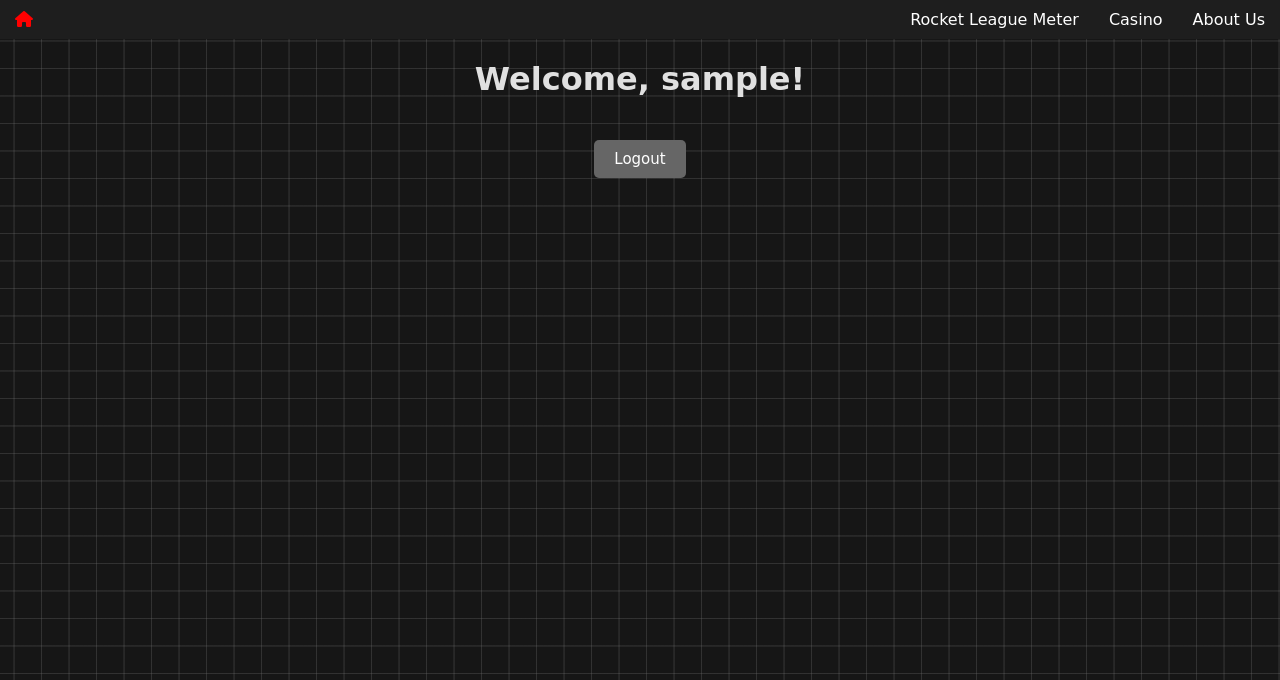
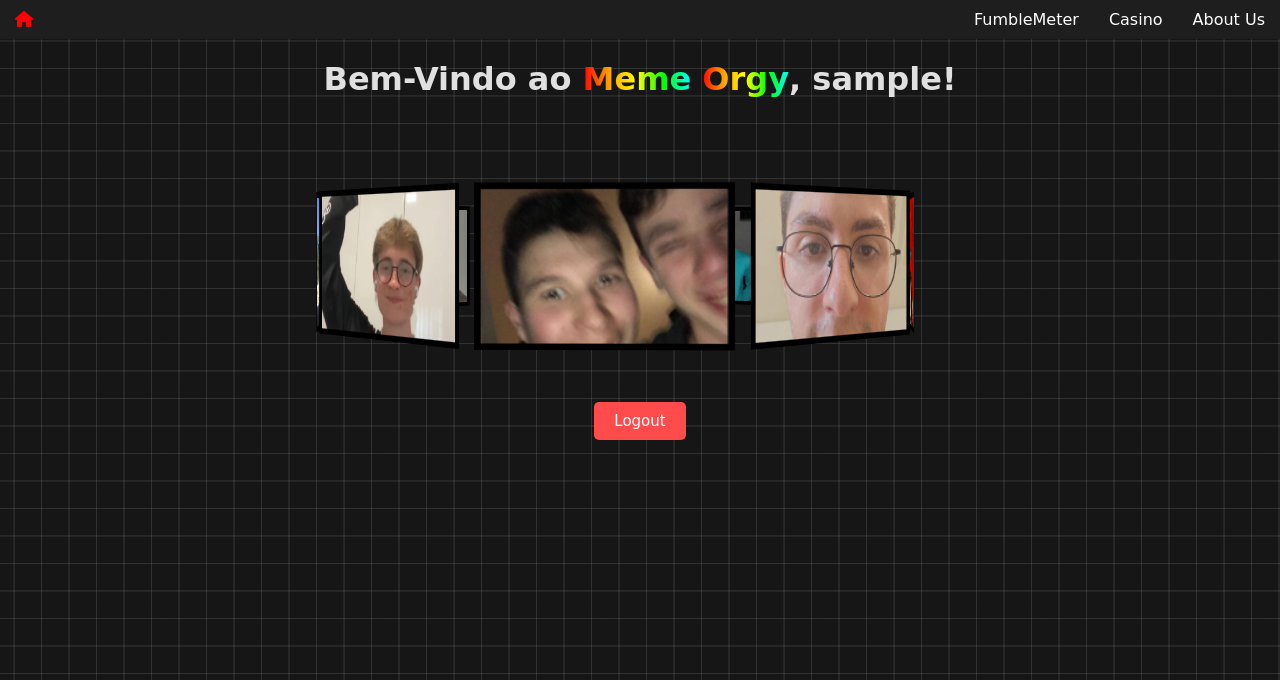
Before and after one commit to goncasfausto04/Website_Repo, a PHP site: page /homepage.php in a window 1280 px wide. Shown: the top 680 px of the page. Run offline with PHP 8.4, Linux system fonts and the light colour scheme; the visitor is signed in with stand-in values (Sample User, id 1).

Commit message:
megalomano

```diff
--- a/casino.php
+++ b/casino.php
@@ -54,7 +54,7 @@
                 <li><a href="homepage.php"><i class="fas fa-home"></i></a></li>
             </ul>
             <ul class="right">
-                <li><a href="fumblemeter.php">Rocket League Meter</a></li>
+                <li><a href="fumblemeter.php">FumbleMeter</a></li>
                 <li><a href="casino.php" class="active">Casino</a></li>
                 <li><a href="aboutus.php" id="about-us-link">About Us</a></li>
             </ul>
--- a/homepage.php
+++ b/homepage.php
@@ -1,9 +1,5 @@
 <?php
-
 include "session.php";
-
-// Retrieve the username from session
-$username = isset($_SESSION['username']) ? $_SESSION['username'] : 'User'; // Fallback to 'User'
 ?>
 
 <!DOCTYPE html>
@@ -19,9 +15,121 @@
     <style>
         /* Additional styles for the active link */
         .active-icon {
-            color: red;
-            /* Set the icon color to red */
+            color: red; /* Set the icon color to red */
         }
+
+        @import url(https://fonts.googleapis.com/css?family=Anaheim);
+
+
+        .container {
+    margin: 4% auto;
+    width: 210px; /* Adjust width to fit your design */
+    height: 140px; /* Adjust height to fit your design */
+    position: relative;
+    perspective: 1000px;
+}
+
+#carousel {
+    width: 100%;
+    height: 100%;
+    position: absolute;
+    transform-style: preserve-3d;
+    animation: rotation 20s infinite linear;
+}
+
+#carousel:active {
+    animation-play-state: paused;
+}
+
+#carousel figure {
+    display: block;
+    position: absolute;
+    width: 186px;
+    height: 116px;
+    left: 10px;
+    top: 10px;
+    overflow: hidden;
+    border: solid 5px black;
+}
+
+#carousel figure:nth-child(1) { transform: rotateY(0deg) translateZ(288px); }
+#carousel figure:nth-child(2) { transform: rotateY(40deg) translateZ(288px); }
+#carousel figure:nth-child(3) { transform: rotateY(80deg) translateZ(288px); }
+#carousel figure:nth-child(4) { transform: rotateY(120deg) translateZ(288px); }
+#carousel figure:nth-child(5) { transform: rotateY(160deg) translateZ(288px); }
+#carousel figure:nth-child(6) { transform: rotateY(200deg) translateZ(288px); }
+#carousel figure:nth-child(7) { transform: rotateY(240deg) translateZ(288px); }
+#carousel figure:nth-child(8) { transform: rotateY(280deg) translateZ(288px); }
+#carousel figure:nth-child(9) { transform: rotateY(320deg) translateZ(288px); }
+
+img {
+    width: 100%;
+    height: 100%;
+    object-fit: cover; /* Ensures the image fills the container without distortion */
+    cursor: pointer;
+    transition: all .5s ease;
+}
+
+img:hover {
+    transform: scale(1.2, 1.2);
+}
+
+@keyframes rotation {
+    from {
+        transform: rotateY(0deg);
+    }
+    to {
+        transform: rotateY(360deg);
+    }
+}
+
+
+/* Style for the logout button */
+.logout-btn {
+    display: block;
+    margin: 20px auto;
+    padding: 10px 20px;
+    background-color: #ff4b4b;
+    color: white;
+    border: none;
+    border-radius: 5px;
+    cursor: pointer;
+}
+
+.logout-btn:hover {
+    background-color: #ff1f1f;
+}
+
+
+        /* Style for the logout button */
+        .logout-btn {
+            display: block;
+            margin: 20px auto;
+            padding: 10px 20px;
+            background-color: #ff4b4b;
+            color: white;
+            border: none;
+            border-radius: 5px;
+            cursor: pointer;
+        }
+
+        .logout-btn:hover {
+            background-color: #ff1f1f;
+        }
+
+
+/* Import the Allison font from Google Fonts */
+@import url('https://fonts.googleapis.com/css2?family=Allison&display=swap');
+
+.rainbow-text {
+    font-family: 'Allison', cursive; /* Funky font */
+    background: linear-gradient(90deg, red, orange, yellow, lime, cyan);
+    -webkit-background-clip: text;
+    color: transparent;
+    font-weight: bold;
+}
+
+
     </style>
 </head>
 
@@ -29,32 +137,56 @@
     <header>
         <nav>
             <ul class="left">
-                <li><a href="homepage.php"
-                        class="<?php echo (basename($_SERVER['PHP_SELF']) == 'index.php') ? 'active' : ''; ?>">
-                        <i
-                            class="fas fa-home <?php echo (basename($_SERVER['PHP_SELF']) == 'homepage.php') ? 'active-icon' : ''; ?>"></i>
-                    </a></li>
+                <li>
+                    <a href="homepage.php" class="<?= (basename($_SERVER['PHP_SELF']) == 'homepage.php') ? 'active' : ''; ?>">
+                        <i class="fas fa-home <?= (basename($_SERVER['PHP_SELF']) == 'homepage.php') ? 'active-icon' : ''; ?>"></i>
+                    </a>
+                </li>
             </ul>
             <ul class="right">
-                <li><a href="fumblemeter.php">Rocket League Meter</a></li>
-                <li><a href="casino.php">Casino</a></li>
-                <li><a href="aboutus.php" id="about-us-link">About Us</a></li>
+                <li><a href="fumblemeter.php" class="<?= (basename($_SERVER['PHP_SELF']) == 'fumblemeter.php') ? 'active' : ''; ?>">FumbleMeter</a></li>
+                <li><a href="casino.php" class="<?= (basename($_SERVER['PHP_SELF']) == 'casino.php') ? 'active' : ''; ?>">Casino</a></li>
+                <li><a href="aboutus.php" id="about-us-link" class="<?= (basename($_SERVER['PHP_SELF']) == 'aboutus.php') ? 'active' : ''; ?>">About Us</a></li>
             </ul>
         </nav>
     </header>
 
-    <h1>Welcome, <?php echo htmlspecialchars($username); ?>!</h1> <!-- Display the username -->
-    <form action="logout.php" method="post">
-        <button type="submit">Logout</button>
-    </form>
+    <main>
+    <h1>Bem-Vindo ao <span class="rainbow-text">Meme</span> <span class="rainbow-text">Orgy</span>, <?= htmlspecialchars($username); ?>!</h1>
+    </main>
 
+  <div class="container">
+    <div id="carousel">
+      <figure><img src="images/faustino.jpg" alt=""></figure>
+      <figure><img src="images/correia.jpg" alt=""></figure>
+      <figure><img src="images/tomas.jpg" alt=""></figure>
+      <figure><img src="images/jesus.jpg" alt=""></figure>
+      <figure><img src="images/renato.jpg" alt=""></figure>
+      <figure><img src="images/mario.jpg" alt=""></figure>
+      <figure><img src="images/silva.jpg" alt=""></figure>
+      <figure><img src="images/govi.jpg" alt=""></figure>
+      <figure><img src="images/salmoes.jpg" alt=""></figure>
+    </div>
+  </div>
+
+    <form action="logout.php" method="post" onsubmit="return confirmLogout()">
+            <button type="submit" class="logout-btn">Logout</button>
+        </form>
     <footer>
+
         <div class="footer-content">
             <h>Meme Orgy</h>
             <p>&copy; 2023 Meme Orgy. All rights reserved.</p>
         </div>
     </footer>
 
+    <script>
+        function confirmLogout() {
+            return confirm("Are you sure you want to log out?");
+        }
+
+
+    </script>
 </body>
 
 </html>
--- a/session.php
+++ b/session.php
@@ -8,4 +8,8 @@
     header("Location: index.html");
     exit();
 }
+
+
+// Retrieve the username from session
+$username = isset($_SESSION['username']) ? $_SESSION['username'] : 'User'; // Fallback to 'User'
 ?>
--- a/template.css
+++ b/template.css
@@ -103,21 +101,21 @@
   border-radius: 5px;
   border: none;
   cursor: pointer;
-  transition: background-color 0.3s; /* Smooth transition for hover effect */
+  transition: background-color 0.3s;
   font-family: "Comic Sans MS", cursive, sans-serif;
 }
 
 button {
-  background-color: #666666; /* Dark button color */
+  background-color: #666666;
   color: white;
 }
 
 button:hover {
-  background-color: #be3233; /* Highlight on hover */
+  background-color: #be3233;
 }
 
 #removebtn {
-  background-color: #be3233; /* Red color for the remove button */
+  background-color: #be3233;
 }
 
 /* Form Styles */
```
Also changed, not shown: other parts of template.css (+64 -45 lines), aboutus.php (+26 -4 lines), fumblemeter.php (+3 -4 lines), images/correia.jpg (added), images/david.jpg (added), images/faustino.jpg (added), images/govi.jpg (added), images/jesus.jpg (added), images/mario.jpg (added), images/renato.jpg (added), images/salmoes.jpg (added), images/silva.jpg (added), images/tomas.jpg (added).
